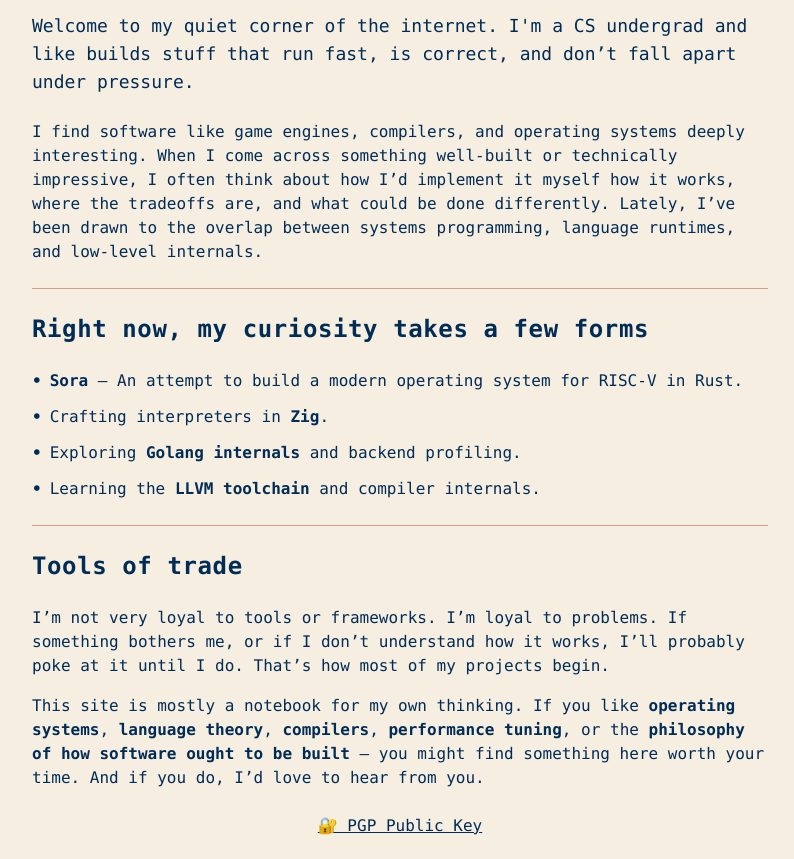
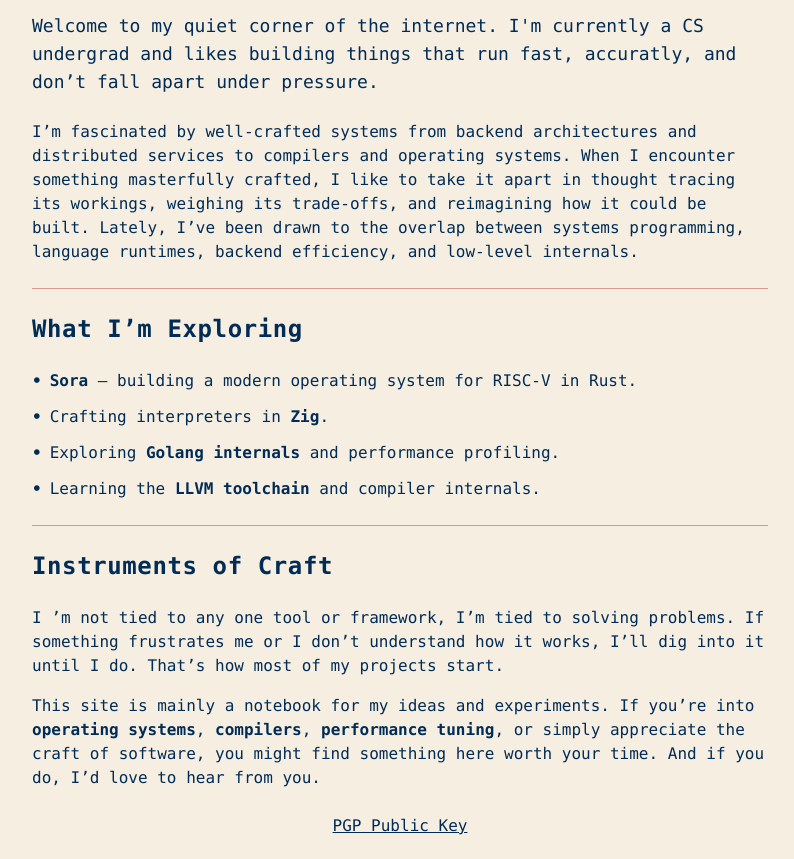
Before and after one commit to sophic00/skygazer, an Astro site: page / in a window 1280 px wide. Shown: the part 181-1040 px from the top of the page, without its empty margins (240-1034 px from the left). Built offline with nearby package versions, Linux system fonts and the light colour scheme; Astro itself is replaced by a stand-in of ours.

Commit message:
fix: clean up whitespace and improve text clarity in various files

```diff
--- a/src/components/Header.astro
+++ b/src/components/Header.astro
@@ -75,7 +75,7 @@ const isActive = (path: string) => {
                 href="/projects"
                 class:list={[
                   "block px-2 py-3 text-center font-medium hover:text-accent sm:px-2 sm:py-1",
-                  { "active-nav": isActive("/projects") }
+                  { "active-nav": isActive("/projects") },
                 ]}
               >
                 /projects
@@ -86,7 +86,7 @@ const isActive = (path: string) => {
                 href="/roll"
                 class:list={[
                   "block px-2 py-3 text-center font-medium hover:text-accent sm:px-2 sm:py-1",
-                  { "active-nav": isActive("/roll") }
+                  { "active-nav": isActive("/roll") },
                 ]}
               >
                 /roll
--- a/src/pages/index.astro
+++ b/src/pages/index.astro
@@ -24,22 +24,23 @@ const recentPosts = sortedPosts.filter(({ data }) => !data.featured);
   <main id="main-content" data-layout="index">
     <section id="hero" class="pt-0 pb-0">
       <h1 class="my-4 inline-block text-4xl font-bold sm:my-8 sm:text-5xl">
-        Hey, I'm Vaibhav 👋
+        Hey, I'm Vaibhav
       </h1>
 
       <p class="text-skin-base/90 mb-6 text-lg">
-        Welcome to my quiet corner of the internet. I'm a CS undergrad and like
-        builds stuff that run fast, is correct, and don’t fall apart under
-        pressure.
+        Welcome to my quiet corner of the internet. I'm currently a CS undergrad
+        and likes building things that run fast, accuratly, and don’t fall apart
+        under pressure.
       </p>
 
       <p class="text-skin-base/80 mb-6 text-base">
-        I find software like game engines, compilers, and operating systems
-        deeply interesting. When I come across something well-built or
-        technically impressive, I often think about how I’d implement it myself
-        how it works, where the tradeoffs are, and what could be done
-        differently. Lately, I’ve been drawn to the overlap between systems
-        programming, language runtimes, and low-level internals.
+        I’m fascinated by well-crafted systems from backend architectures and
+        distributed services to compilers and operating systems. When I
+        encounter something masterfully crafted, I like to take it apart in
+        thought tracing its workings, weighing its trade-offs, and reimagining
+        how it could be built. Lately, I’ve been drawn to the overlap between
+        systems programming, language runtimes, backend efficiency, and
+        low-level internals.
       </p>
     </section>
 
@@ -47,36 +48,36 @@ const recentPosts = sortedPosts.filter(({ data }) => !data.featured);
 
     <section id="current-work" class="pt-6 pb-6">
       <h2 class="mb-6 text-2xl font-semibold tracking-wide">
-        Right now, my curiosity takes a few forms
+        What I’m Exploring
       </h2>
       <ul class="text-skin-base/90 space-y-3">
         <li class="flex items-start">
           <span class="text-skin-accent mr-2 font-semibold">•</span>
-          <span
-            ><strong class="text-skin-base">Sora</strong> – An attempt to build a
-            modern operating system for RISC-V in Rust.</span
-          >
+          <span>
+            <strong class="text-skin-base">Sora</strong> – building a modern operating
+            system for RISC-V in Rust.
+          </span>
         </li>
         <li class="flex items-start">
           <span class="text-skin-accent mr-2 font-semibold">•</span>
-          <span
-            >Crafting interpreters in <strong class="text-skin-base">Zig</strong
-            >.</span
-          >
+          <span>
+            Crafting interpreters in <strong class="text-skin-base">Zig</strong
+            >.
+          </span>
         </li>
         <li class="flex items-start">
           <span class="text-skin-accent mr-2 font-semibold">•</span>
-          <span
-            >Exploring <strong class="text-skin-base">Golang internals</strong> and
-            backend profiling.</span
-          >
+          <span>
+            Exploring <strong class="text-skin-base">Golang internals</strong> and
+            performance profiling.
+          </span>
         </li>
         <li class="flex items-start">
           <span class="text-skin-accent mr-2 font-semibold">•</span>
-          <span
-            >Learning the <strong class="text-skin-base">LLVM toolchain</strong>
-            and compiler internals.</span
-          >
+          <span>
+            Learning the <strong class="text-skin-base">LLVM toolchain</strong> and
+            compiler internals.
+          </span>
         </li>
       </ul>
     </section>
@@ -84,24 +85,24 @@ const recentPosts = sortedPosts.filter(({ data }) => !data.featured);
     <Hr />
 
     <section id="interests-tech" class="pt-6 pb-6">
-      <h2 class="mb-6 text-2xl font-semibold tracking-wide">Tools of trade</h2>
+      <h2 class="mb-6 text-2xl font-semibold tracking-wide">
+        Instruments of Craft
+      </h2>
       <div class="text-skin-base/90 space-y-4">
         <p>
-          I’m not very loyal to tools or frameworks. I’m loyal to problems. If
-          something bothers me, or if I don’t understand how it works, I’ll
-          probably poke at it until I do. That’s how most of my projects begin.
+          I ’m not tied to any one tool or framework, I’m tied to solving
+          problems. If something frustrates me or I don’t understand how it
+          works, I’ll dig into it until I do. That’s how most of my projects
+          start.
         </p>
         <p>
-          This site is mostly a notebook for my own thinking. If you like <strong
-            class="text-skin-base">operating systems</strong
-          >,
-          <strong class="text-skin-base">language theory</strong>,
+          This site is mainly a notebook for my ideas and experiments. If you’re
+          into
+          <strong class="text-skin-base">operating systems</strong>,
           <strong class="text-skin-base">compilers</strong>,
-          <strong class="text-skin-base">performance tuning</strong>, or the
-          <strong class="text-skin-base"
-            >philosophy of how software ought to be built</strong
-          > — you might find something here worth your time. And if you do, I’d love
-          to hear from you.
+          <strong class="text-skin-base">performance tuning</strong>, or simply
+          appreciate the craft of software, you might find something here worth
+          your time. And if you do, I’d love to hear from you.
         </p>
         <div class="mt-6 text-center">
           <LinkButton
@@ -109,7 +110,7 @@ const recentPosts = sortedPosts.filter(({ data }) => !data.featured);
             class="text-skin-accent hover:text-skin-accent/80 underline"
             title="Download PGP Public Key"
           >
-            🔐 PGP Public Key
+            PGP Public Key
           </LinkButton>
         </div>
       </div>
```
Also changed, not shown: .github/workflows/ci.yml, .github/workflows/update-blogroll.yml, astro.config.ts (line endings or trailing spaces), 1 other file.
